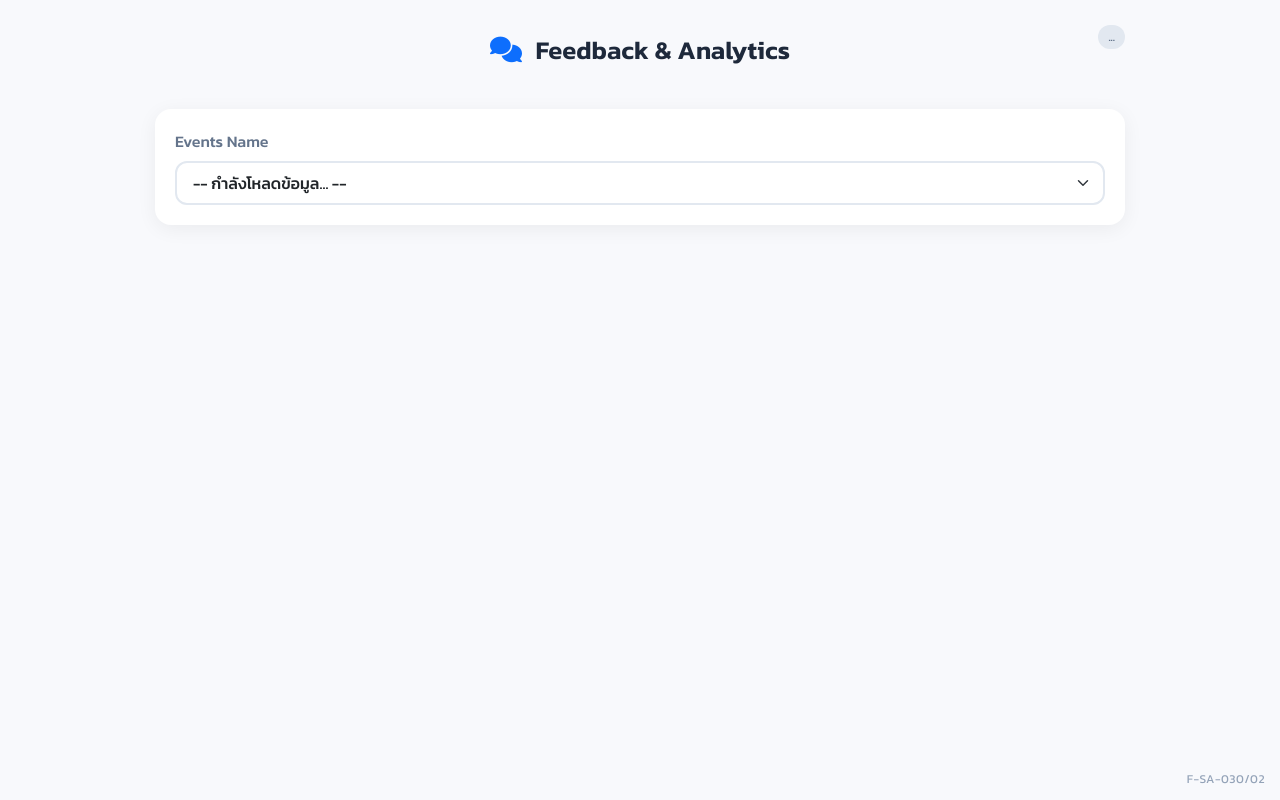
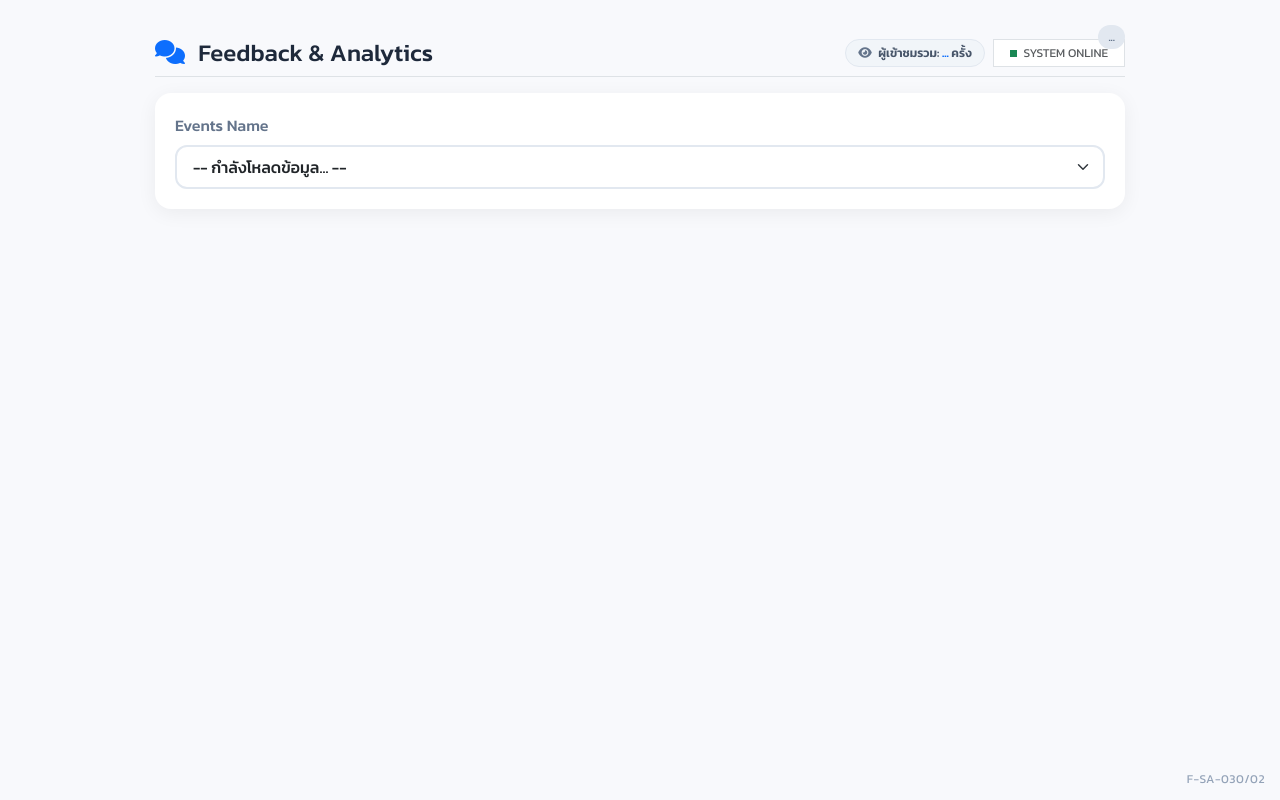
Before and after one commit to gammaco-competition/feedback-Analytics, a plain HTML site: page index.html in a window 1280 px wide. Drawn offline with nearby package versions, Linux system fonts and the light colour scheme; no server answers.

Commit message:
index.html

```diff
--- a/index.html
+++ b/index.html
@@ -212,12 +212,22 @@
       pointer-events: none;
     }
 
+    /* 🟢 สไตล์ป้ายยอดวิวขวาบน */
+    .views-badge {
+      background-color: #f1f5f9;
+      border: 1px solid #e2e8f0;
+      color: #475569;
+      font-size: 0.75rem;
+      padding: 4px 12px;
+      border-radius: 50px;
+      font-weight: 600;
+    }
+    .views-badge i {
+      color: #64748b;
+    }
+
     @media (max-width: 576px) {
-      .form-document-tag {
-        bottom: 8px;
-        right: 10px;
-        font-size: 0.7rem;
-      }
+      .form-document-tag { bottom: 8px; right: 10px; font-size: 0.7rem; }
     }
   </style>
 </head>
@@ -226,8 +236,18 @@
   <div class="app-container">
     <div id="versionDisplay" class="version-tag">...</div>
 
-    <div class="header-section">
-      <h2><i class="fa-solid fa-comments text-primary me-2"></i> Feedback & Analytics</h2>
+    <!-- ส่วนหัวเว็บบวกกล่องแสดงสถานะและยอดวิว -->
+    <div class="d-flex flex-column flex-sm-row justify-content-between align-items-center pt-4 border-bottom pb-2 mb-3 gap-2">
+      <div class="d-flex align-items-center gap-2">
+        <h2 class="m-0 font-weight-bold" style="font-size: 1.5rem; color: #1e293b;"><i class="fa-solid fa-comments text-primary me-2"></i> Feedback & Analytics</h2>
+      </div>
+      <!-- 🟢 เพิ่มป้ายแสดงยอดนับจำนวนผู้ใช้งานสะสมที่นี่ -->
+      <div class="d-flex gap-2 align-items-center">
+        <span class="views-badge"><i class="fa-solid fa-eye me-1"></i> ผู้เข้าชมรวม: <span id="pageViewsCount" class="text-primary">...</span> ครั้ง</span>
+        <div class="bg-white border text-muted px-3 py-1 rounded-full font-medium" style="font-size: 0.75rem;">
+          <span class="w-2 h-2 rounded-full bg-success d-inline-block me-1 animate-pulse" style="width: 7px; height: 7px;"></span> SYSTEM ONLINE
+        </div>
+      </div>
     </div>
 
     <div class="selection-card">
@@ -342,16 +362,24 @@
 
   <script>
     // ⚠️ นำลิงก์ Web App URL ที่ได้จากหน้า Google Apps Script มาวางแทนช่องว่างนี้ (สำหรับเวลาเปิดใช้งานผ่าน GitHub)
-    const WEB_APP_URL = "https://script.google.com/macros/s/AKfycbzFhv4bBrbgSLglNfRRQz1Gj-Ng-yCrsNVaMGgHl0cxu6qGFAEe5exRhTLUTP7jAIJ7zQ/exec";
+    const WEB_APP_URL = "วาง_WEB_APP_URL_ของคุณตรงนี้";
 
     let feedbackChart = null;
 
-    // ระบบตรวจจับพิกัดสากล (ถ้าเปิดในคลังสคริปต์ของ Google จะดึง URL ตนเองมาใช้ทำสัญญารับส่งทันที)
+    // ระบบตรวจจับพิกัดสากล
     function getAPIEndpoint() {
       if (window.location.href.indexOf('script.google.com') !== -1) {
         return window.location.href.replace(/[\?#].*$/, '');
       }
       return WEB_APP_URL;
+    }
+
+    // ตรวจหาแพลตฟอร์มปัจจุบันเพื่อใช้ส่งไปบันทึกสถิติ
+    function currentPlatformName() {
+      if (window.location.href.indexOf('script.google.com') !== -1) {
+        return "Google Web App";
+      }
+      return "GitHub Pages";
     }
 
     async function fetchFromGAS(payload) {
@@ -365,10 +393,19 @@
     }
 
     window.onload = () => {
+      const pf = currentPlatformName();
+
+      // 🟢 ส่งคำสั่งนับคนเข้าใช้งานหน้าเว็บทันทีที่โหลด
+      fetchFromGAS({ action: 'logPageView', platform: pf }).then(res => {
+        if(res.success) document.getElementById('pageViewsCount').textContent = res.totalViews;
+      }).catch(err => console.error(err));
+
+      // โหลดแอปพลิเคชันเวอร์ชัน
       fetchFromGAS({ action: 'getAppVersion' }).then(res => {
         if(res.success) document.getElementById('versionDisplay').textContent = res.version;
       }).catch(err => console.error(err));
 
+      // โหลดรายการ Dropdown
       fetchFromGAS({ action: 'getDropdownList' }).then(res => {
         if(res.success) populateDropdown(res.list);
       }).catch(err => console.error(err));
```
